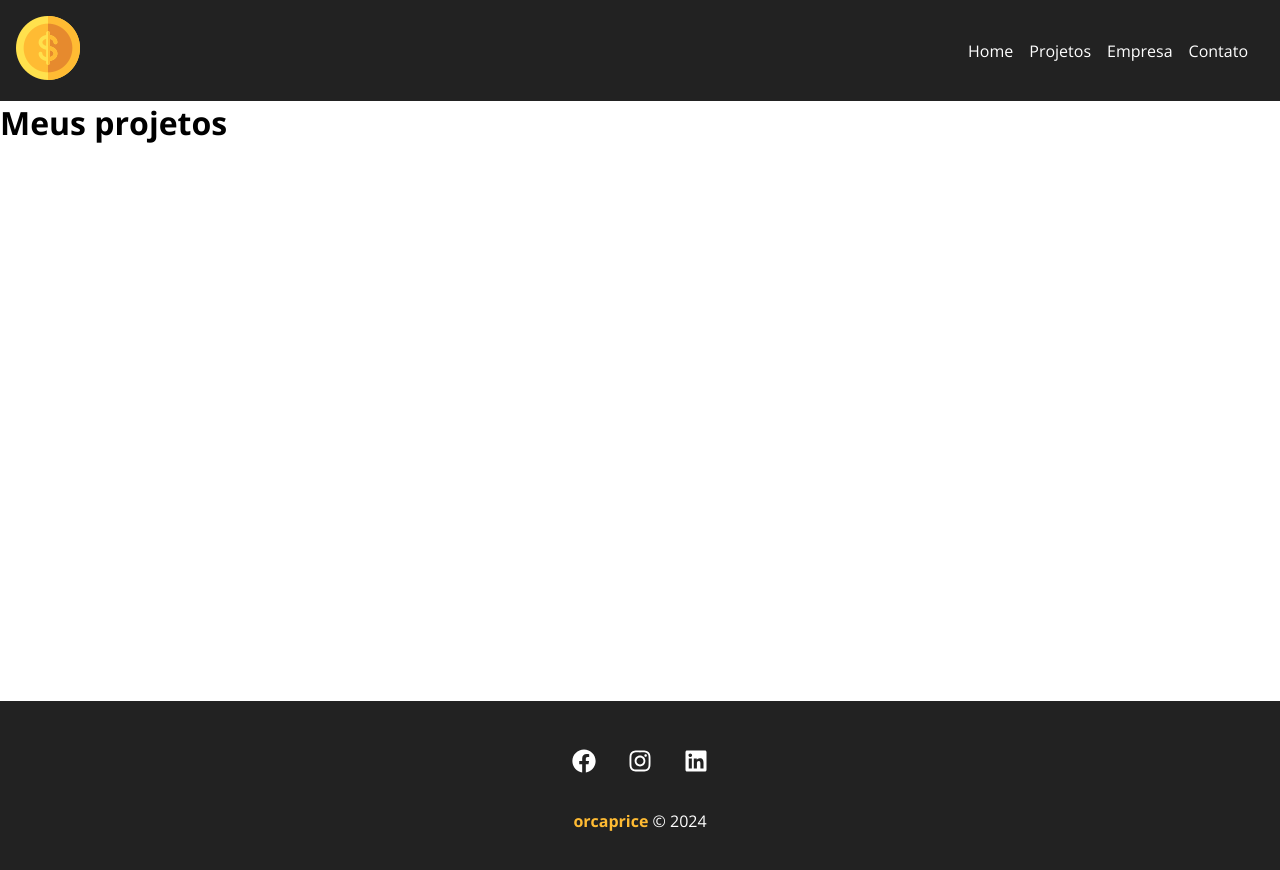
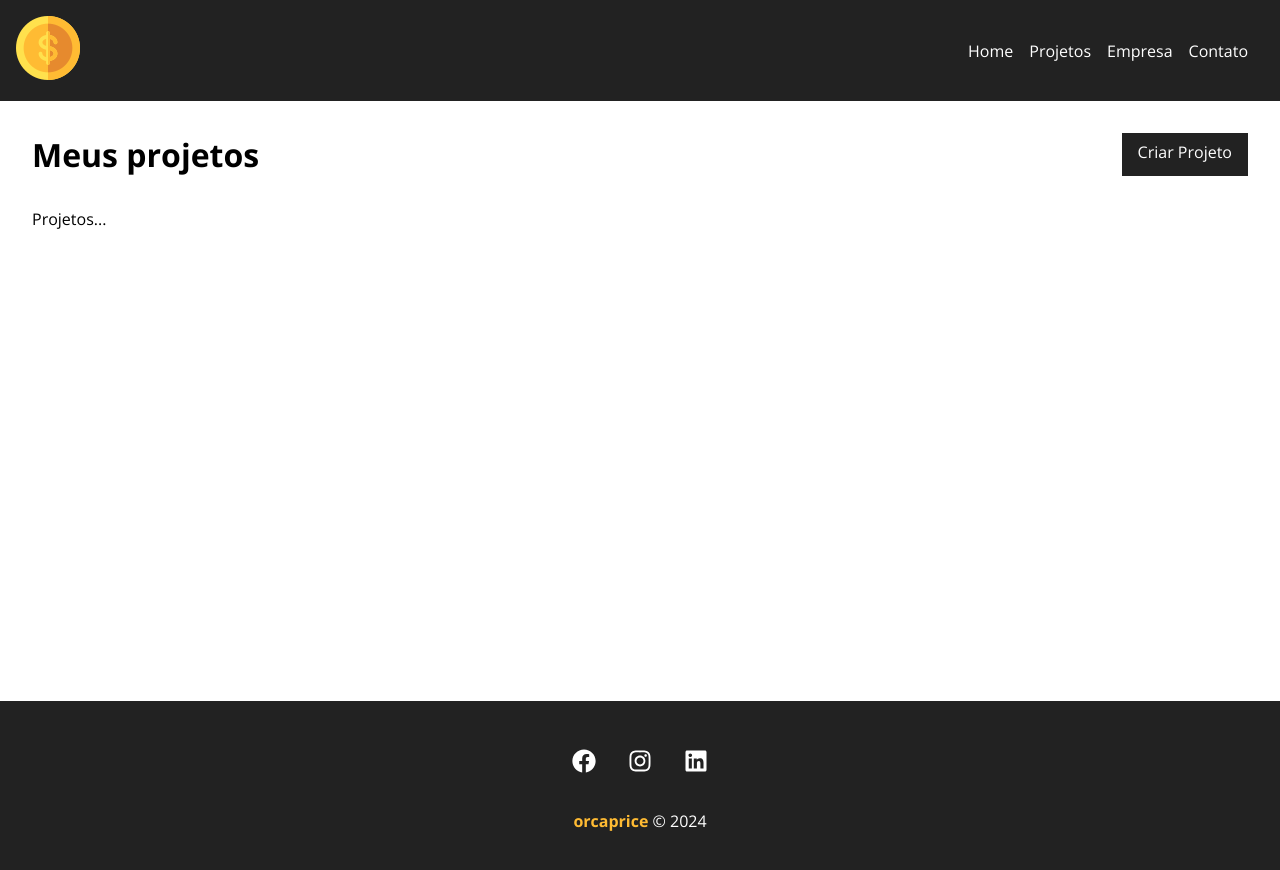
Before and after one commit to kauecavalcante/orcaprice, a React (Create React App) app: page /projects in a window 1280 px wide. Shown: the top 870 px of the page. Built offline with nearby package versions, Linux system fonts and the light colour scheme.

Commit message:
criando o dashboard dos projetos
criado css e modificando o project.js

```diff
--- a/src/components/pages/Projects.js
+++ b/src/components/pages/Projects.js
@@ -1,6 +1,10 @@
 import { useLocation } from "react-router-dom"
 
 import Message from "../layout/Message"
+import Container from '../layout/Container'
+import LinkButton from "../layout/LinkButton"
+
+import styles from './Projects.module.css'
 
 function Projects() {
 
@@ -11,9 +15,15 @@
     }
 
     return (
-        <div>
-            <h1>Meus projetos</h1>
+        <div className={styles.project_container}>
+            <div className={styles.title_container}>
+                 <h1>Meus projetos</h1>
+                 <LinkButton to='/newproject' text="Criar Projeto" />
+            </div>
             {message && <Message type='success' msg={message} />}
+            <Container customClass='start'>
+                <p>Projetos...</p>
+            </Container>
         </div>
     )
 }
--- /dev/null
+++ b/src/components/pages/Projects.module.css
@@ -0,0 +1,9 @@
+.project_container{
+    padding: 2em;
+}
+
+.title_container{
+    display: flex;
+    justify-content: space-between;
+    margin-bottom: 2em;
+}
```
